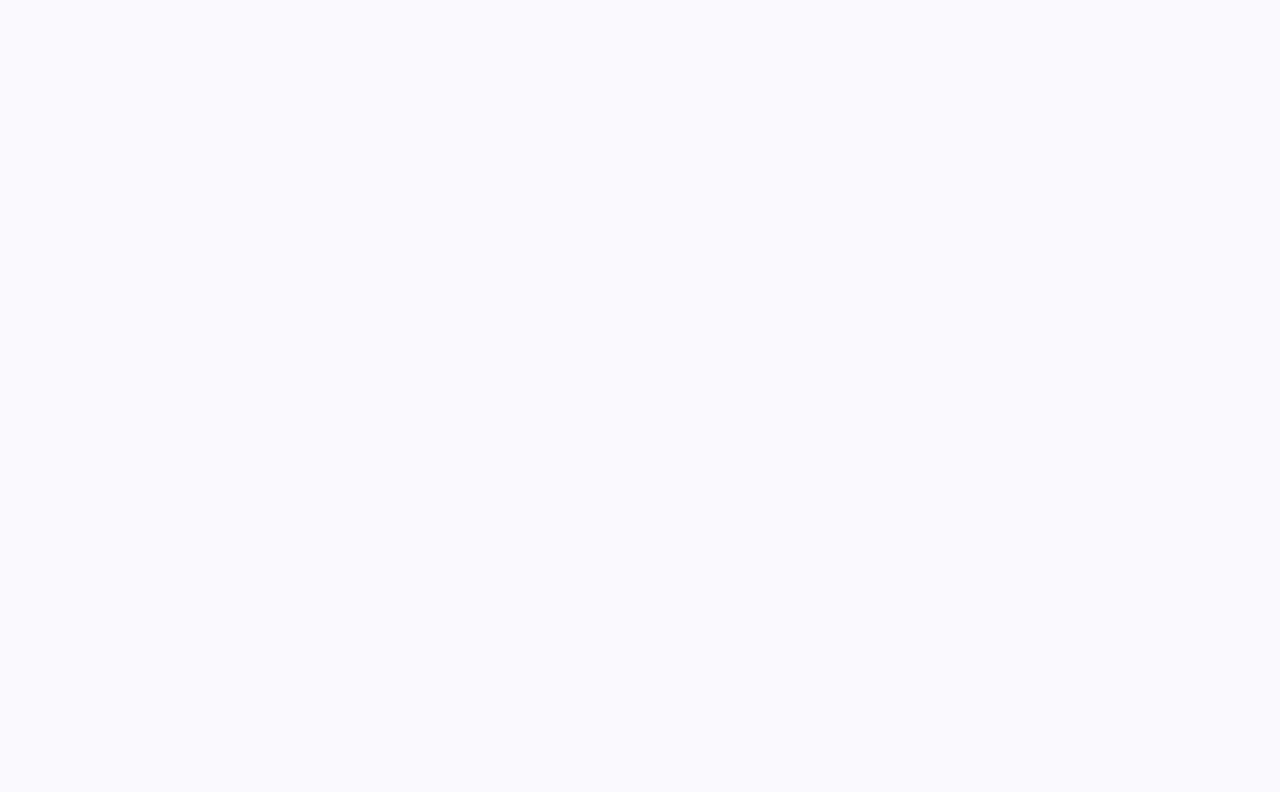
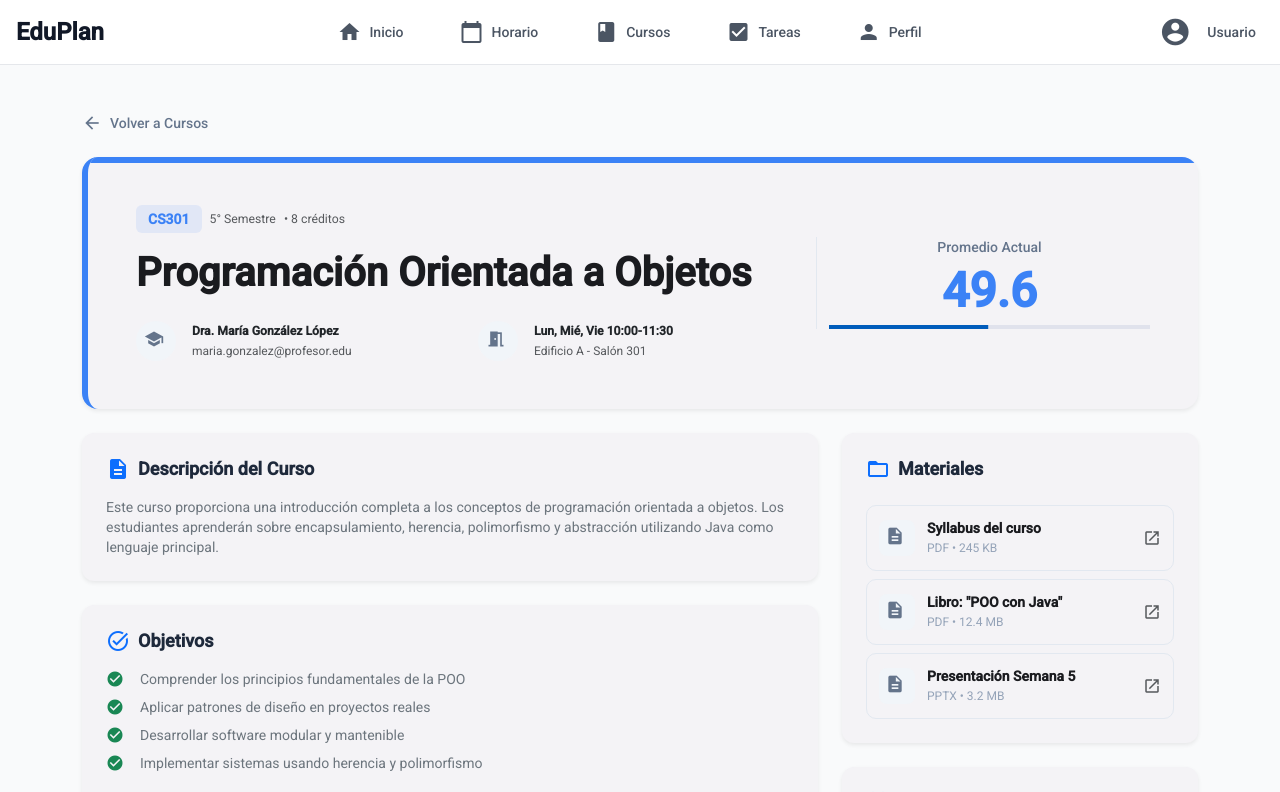
Before and after one commit to UrielTsu/EduPlan-WebApp, an Angular app in the folder EduPlan/: page /cursos-d/1 in a window 1280 px wide. Before the commit this address led to /. Shown: the top 792 px of the page. Built offline with nearby package versions, Linux system fonts and the light colour scheme.

Commit message:
error cursos

```diff
--- a/EduPlan/src/app/app.routes.ts
+++ b/EduPlan/src/app/app.routes.ts
@@ -36,7 +36,7 @@ export const routes: Routes = [
         component: AdminDashboard
       }
       ,{
-        path: 'cursos-d',
+        path: 'cursos-d/:id',
         component: CursosD
       },
         {
--- a/EduPlan/src/app/screens/alumnos-screens/cursos-a/cursos-a.html
+++ b/EduPlan/src/app/screens/alumnos-screens/cursos-a/cursos-a.html
@@ -74,7 +74,7 @@
 
             <button mat-flat-button class="w-100 action-button"
                     [ngClass]="course.color"
-                    [routerLink]="['/cursos', course.id]">
+                    [routerLink]="['/cursos-d', course.id]">
               Ver detalles del curso
               <mat-icon class="ms-2">chevron_right</mat-icon>
             </button>
--- a/EduPlan/src/app/screens/alumnos-screens/cursos-d/cursos-d.html
+++ b/EduPlan/src/app/screens/alumnos-screens/cursos-d/cursos-d.html
@@ -1,5 +1,5 @@
 <div class="container py-4 course-detail-wrapper" *ngIf="course() as data">
-  <a routerLink="/cursos" class="back-link d-inline-flex align-items-center mb-4 text-decoration-none">
+  <a routerLink="/cursos-a" class="back-link d-inline-flex align-items-center mb-4 text-decoration-none">
     <mat-icon class="me-2">arrow_back</mat-icon>
     <span class="fw-medium">Volver a Cursos</span>
   </a>
```
